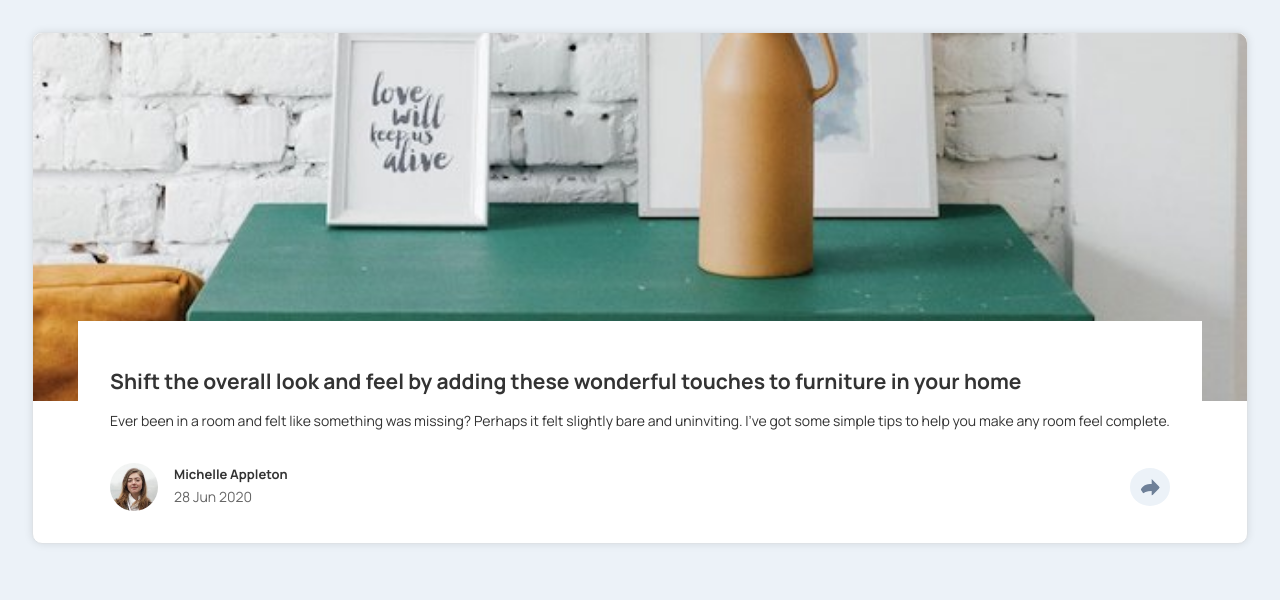
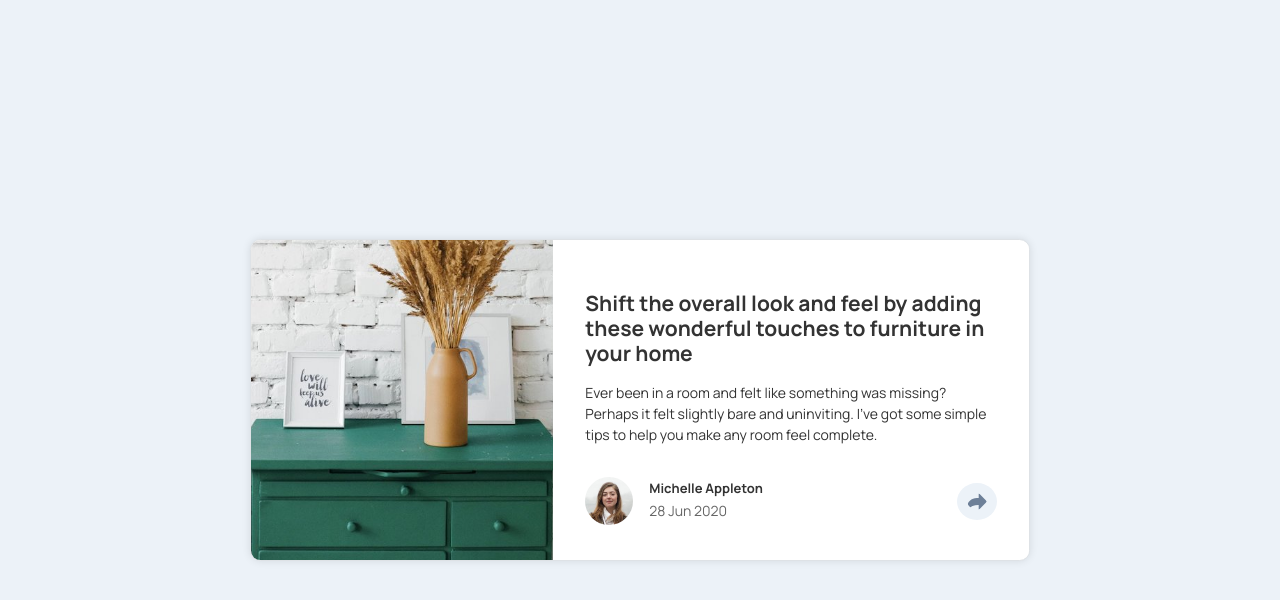
Before and after one commit to Trishachi/article-preview-react, a React (Vite) app: page / in a window 1280 px wide. Shown: the top 600 px of the page. Built offline with nearby package versions, Linux system fonts and the light colour scheme.

Commit message:
Desktop View v1.0 completed

```diff
--- a/src/App.css
+++ b/src/App.css
@@ -8,8 +8,10 @@ Version: v1.0
 
 /* Root Element Styles */
 #root {
-  max-width: 1280px;
-  margin: 0 auto;
+  min-height: 100vh;
+  display: flex;
+  justify-content: center;
+  align-items: center;
   padding: 2rem;
   text-align: center;
 }
--- a/src/components/ArticlePreview.css
+++ b/src/components/ArticlePreview.css
@@ -14,19 +14,20 @@ Version: v1.0
     background-color: var(--white);
     border: 1px solid #dee2e6;
     border-radius: var(--border-radius);
+    overflow: hidden;
     box-shadow: 0 0 0.5rem rgba(0, 0, 0, 0.1);
 }
 
 .article-image {
     width: 100%;
-    height: 18rem;
+    height: 20rem;
 }
 
 .article-image img {
     width: 100%;
     height: 23rem;
     object-fit: cover;
-    border-radius: var(--border-radius) var(--border-radius) 0 0;
+
 }
 
 .article-content {
@@ -82,3 +83,24 @@ Version: v1.0
     padding: 0.65rem;
     cursor: pointer;
 }
+
+.article-share-icon:hover {
+    background-color: var(--secondary-color);
+    color: var(--background-color);
+}
+
+/* Responsive Styles */
+/* For screen bigger than 680px */
+@media (min-width: 680px) {
+
+    body {
+        display: flex;
+        justify-content: center;
+        align-items: center;
+    }
+
+    .article-preview-wrapper {
+        max-width: 780px;
+        flex-direction: row;
+    }
+}
--- a/src/index.css
+++ b/src/index.css
@@ -48,7 +48,7 @@ Version: v1.0
 --space-xl: 3rem;
 
 /* Border Radius */
---border-radius: 0.625rem;
+--border-radius: 0.65rem;
 
 /* Breakpoints */
 --breakpoint-sm: 576px;
```
